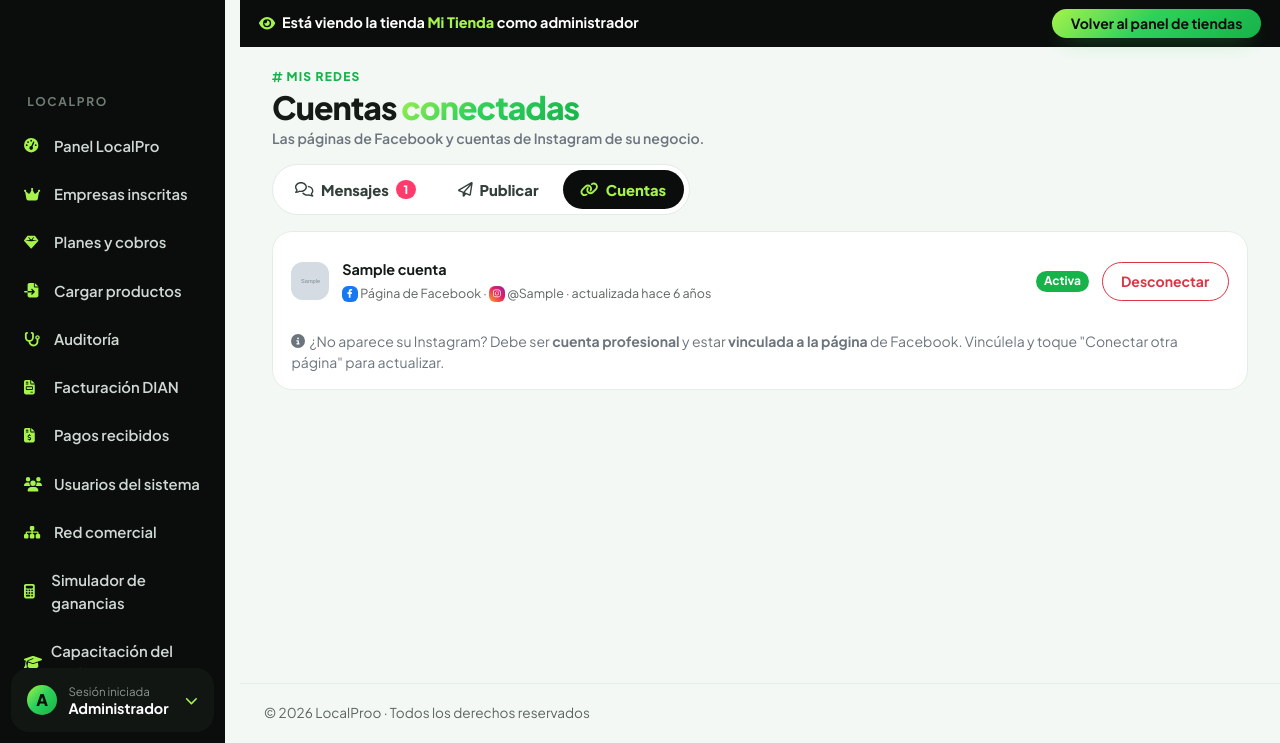
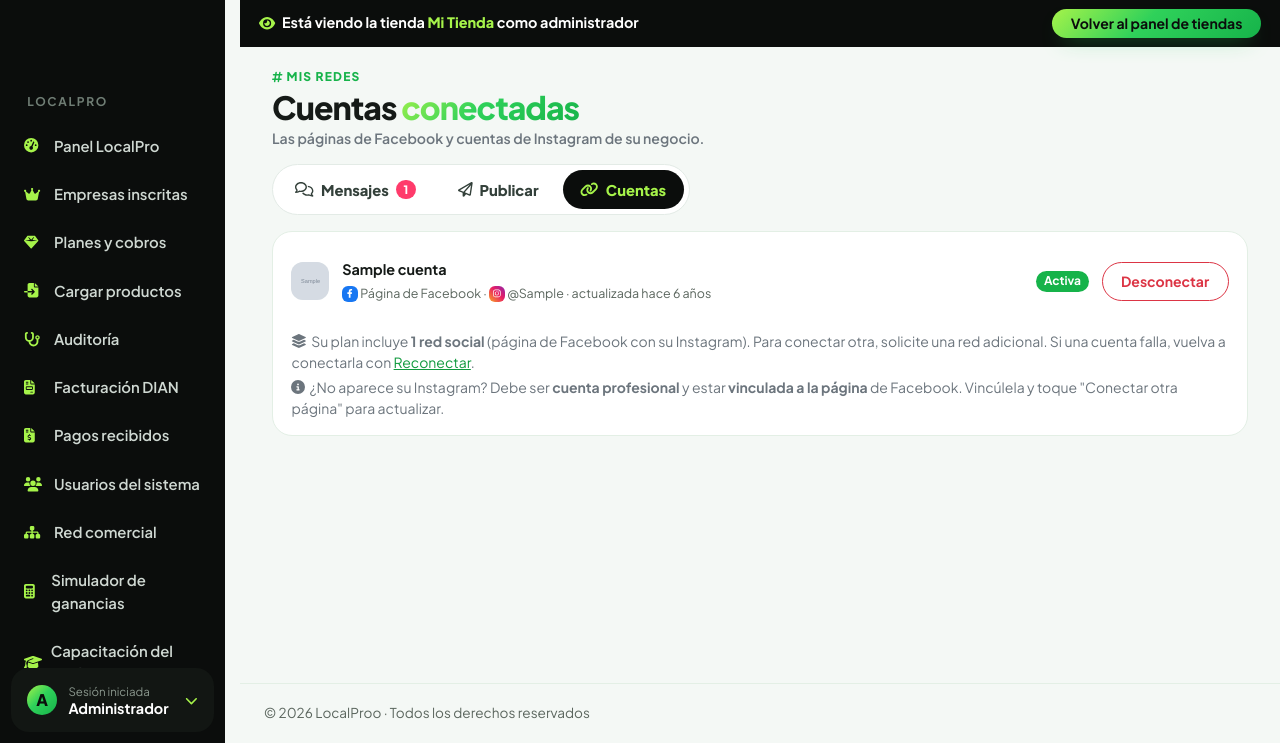
Before and after one commit to jhosetmejia/localpro.produccion, a Laravel app: page /mis-redes/cuentas in a window 1280 px wide. Shown: the part 57-800 px from the top of the page. Run offline with Laravel 12, Linux system fonts and the light colour scheme; a user stored in the database is signed in; data comes from the database, SQL or seed files in the repository; tables that the repository leaves empty hold one stand-in row (values such as "Sample post"); grey boxes marked "Sample" are stand-in pictures; parts of the project's set-up code (start-up, migrations or seed data) failed here and were passed over; some libraries are stand-ins or nearby versions.

Commit message:
Mis redes: 1 red social por negocio; el superadmin habilita más (adicional)
- tiendas.redes_max (por defecto 1). Los negocios con varias cuentas conectadas conservan las que tienen.
- Al llegar al límite: ventana '¿Desea agregar otra red social?' que lleva a WhatsApp de soporte.
- Superadmin: campo 'Redes sociales' en la ficha del negocio. Reconectar la misma cuenta siempre se permite.

Co-Authored-By: Claude Opus 5.5 <noreply@anthropic.com>
Claude-Session: https://claude.ai/code/session_01U5n54fGrH9DsMiSvSoQj7x

```diff
--- a/app/Http/Controllers/adminTiendaController.php
+++ b/app/Http/Controllers/adminTiendaController.php
@@ -159,8 +159,9 @@ class adminTiendaController extends Controller
         $datos = $request->validate([
             'plan_id' => 'required|exists:planes,id',
             'plan_vence' => 'nullable|date',
+            'redes_max' => 'nullable|integer|min:1|max:20',
         ]);
-        $tienda->forceFill(['plan_id' => $datos['plan_id'], 'plan_vence' => $datos['plan_vence'] ?? null])->save();
+        $tienda->forceFill(['plan_id' => $datos['plan_id'], 'plan_vence' => $datos['plan_vence'] ?? null, 'redes_max' => $datos['redes_max'] ?? $tienda->redes_max ?? 1])->save();
         return back()->with('success', 'Plan actualizado.');
     }
 
--- a/app/Http/Controllers/redesController.php
+++ b/app/Http/Controllers/redesController.php
@@ -311,6 +311,10 @@ class redesController extends Controller
     public function conectar(Request $request)
     {
         if (!Meta::activo()) return redirect()->route('redes.index')->withErrors('La conexión con Facebook e Instagram aún no está habilitada. Comuníquese con LocalPro.');
+        // Cada negocio conecta 1 red; más redes las habilita LocalProo (adicional). Reconectar la misma sí se permite.
+        if (!$request->boolean('reconectar') && self::cupoRedes() <= 0) {
+            return redirect()->route('redes.cuentas')->with('red_extra', true);
+        }
         $state = Str::random(32);
         session(['meta_state' => $state, 'meta_tienda' => TiendaActual::id()]);
         return redirect()->away(Meta::urlLogin(route('redes.callback'), $state));
@@ -335,11 +339,19 @@ class redesController extends Controller
         return redirect()->route('redes.elegir');
     }
 
+    // Redes que el negocio todavía puede conectar (límite del plan; el superadmin lo amplía)
+    public static function cupoRedes(): int
+    {
+        $max = max(1, (int) (TiendaActual::tienda()?->redes_max ?? 1));
+        return $max - RedCuenta::where('estado', '<>', 'desconectada')->count();
+    }
+
     public function elegir()
     {
         $paginas = session('meta_paginas') ? decrypt(session('meta_paginas')) : [];
         if (!$paginas) return redirect()->route('redes.index');
-        return view('redes.elegir', ['paginas' => $paginas, 'ya' => RedCuenta::pluck('page_id')->all()]);
+        return view('redes.elegir', ['paginas' => $paginas, 'ya' => RedCuenta::pluck('page_id')->all(), 'cupo' => self::cupoRedes(),
+            'activas' => RedCuenta::where('estado', '<>', 'desconectada')->pluck('page_id')->all()]);
     }
 
     public function guardarPaginas(Request $request)
@@ -347,6 +359,14 @@ class redesController extends Controller
         $paginas = collect(session('meta_paginas') ? decrypt(session('meta_paginas')) : [])->keyBy('id');
         $ids = collect((array) $request->input('paginas'))->filter(fn ($id) => $paginas->has($id));
         if ($ids->isEmpty()) return back()->withErrors('Elija al menos una página.');
+        // Las páginas que ya estaban conectadas se pueden reconectar; las nuevas cuentan contra el cupo
+        $activas = RedCuenta::where('estado', '<>', 'desconectada')->pluck('page_id')->map(fn ($x) => (string) $x)->all();
+        $nuevas = $ids->reject(fn ($id) => in_array((string) $id, $activas, true));
+        if ($nuevas->count() > self::cupoRedes()) {
+            return back()->withErrors(self::cupoRedes() <= 0
+                ? 'Su plan incluye ' . max(1, (int) TiendaActual::tienda()?->redes_max) . ' red social y ya está conectada. Para agregar otra, solicite una red adicional.'
+                : 'Su plan le permite conectar ' . self::cupoRedes() . ' red(es) más. Elija solo esa cantidad, o solicite redes adicionales.')->with('red_extra', true);
+        }
         $n = 0; $avisos = []; $conectadas = [];
         foreach ($ids as $id) {
             $p = $paginas[$id];
--- a/resources/views/redes/cuentas.blade.php
+++ b/resources/views/redes/cuentas.blade.php
@@ -7,7 +7,22 @@
     <div class="lp-hello">
         <div><small><i class="fa-solid fa-hashtag me-1"></i>Mis redes</small><h1>Cuentas <span>conectadas</span></h1>
             <span class="text-muted fw-semibold">Las páginas de Facebook y cuentas de Instagram de su negocio.</span></div>
-        @if ($activo)<div class="lp-quick"><a href="{{ route('redes.conectar') }}" class="btn btn-lg" style="background:#1877f2;color:#fff;font-weight:800"><i class="fa-brands fa-facebook me-1"></i>Conectar otra página</a></div>@endif
+        @php
+            $cupo = \App\Http\Controllers\redesController::cupoRedes();
+            $tiendaR = \App\Support\TiendaActual::tienda();
+            $sopR = preg_replace('/\D/', '', (string) \App\Models\Ajuste::valor('soporte_whatsapp'));
+            $precioR = \App\Models\Ajuste::valor('precio_red_extra');
+            $msjR = 'Hola LocalProo, quiero agregar otra red social a mi negocio ' . ($tiendaR?->nombre) . ' (' . ($tiendaR?->codigo ?: '#' . $tiendaR?->id) . ').';
+        @endphp
+        @if ($activo)
+        <div class="lp-quick">
+            @if ($cupo > 0)
+            <a href="{{ route('redes.conectar') }}" class="btn btn-lg" style="background:#1877f2;color:#fff;font-weight:800"><i class="fa-brands fa-facebook me-1"></i>Conectar otra página</a>
+            @else
+            <button type="button" class="btn btn-lg" id="redExtra" style="background:#1877f2;color:#fff;font-weight:800"><i class="fa-solid fa-plus me-1"></i>Agregar otra red social</button>
+            @endif
+        </div>
+        @endif
     </div>
     @include('layouts.partials.lp-flash')
     @if ($errors->any())<div class="alert alert-danger">{{ $errors->first() }}</div>@endif
@@ -36,7 +51,33 @@
             <li class="lp-empty">No hay cuentas conectadas. <a href="{{ route('redes.index') }}">Conectar ahora</a></li>
             @endforelse
         </ul>
-        <p class="small text-muted mt-3 mb-0"><i class="fa-solid fa-circle-info me-1"></i>¿No aparece su Instagram? Debe ser <b>cuenta profesional</b> y estar <b>vinculada a la página</b> de Facebook. Vincúlela y toque "Conectar otra página" para actualizar.</p>
+        <p class="small text-muted mt-3 mb-1"><i class="fa-solid fa-layer-group me-1"></i>Su plan incluye <b>{{ max(1, (int) ($tiendaR?->redes_max ?? 1)) }} {{ max(1, (int) ($tiendaR?->redes_max ?? 1)) === 1 ? 'red social' : 'redes sociales' }}</b> (página de Facebook con su Instagram).@if ($cupo <= 0) Para conectar otra, solicite una red adicional.@endif Si una cuenta falla, vuelva a conectarla con <a href="{{ route('redes.conectar', ['reconectar' => 1]) }}">Reconectar</a>.</p>
+        <p class="small text-muted mt-0 mb-0"><i class="fa-solid fa-circle-info me-1"></i>¿No aparece su Instagram? Debe ser <b>cuenta profesional</b> y estar <b>vinculada a la página</b> de Facebook. Vincúlela y toque "Conectar otra página" para actualizar.</p>
     </div>
 </div>
 @endsection
+
+@push('js')
+<script>
+(function () {
+    var abrir = function () {
+        if (!window.LP || !LP.confirmar) return;
+        LP.confirmar({
+            titulo: '¿Desea agregar otra red social?',
+            texto: 'Su plan incluye {{ max(1, (int) ($tiendaR?->redes_max ?? 1)) }} red social y ya está conectada. Cada red adicional tiene un costo extra{{ $precioR ? ' de ' . $precioR : '' }}. Escríbanos y se la activamos.',
+            ok: 'Sí, quiero agregarla', cancelar: 'Ahora no'
+        }).then(function (si) {
+            if (!si) return;
+            @if ($sopR)
+            window.open('https://wa.me/{{ $sopR }}?text=' + encodeURIComponent(@json($msjR)), '_blank');
+            @else
+            LP.toast('Comuníquese con LocalProo para activar otra red social.', 'info');
+            @endif
+        });
+    };
+    var b = document.getElementById('redExtra');
+    if (b) b.addEventListener('click', abrir);
+    @if (session('red_extra')) document.addEventListener('DOMContentLoaded', function () { setTimeout(abrir, 300); }); @endif
+})();
+</script>
+@endpush
```
Also changed, not shown: resources/views/admin/tiendas/show.blade.php (+4 -3 lines), database/migrations/2026_10_15_000002_tiendas_redes_max.php (added).
